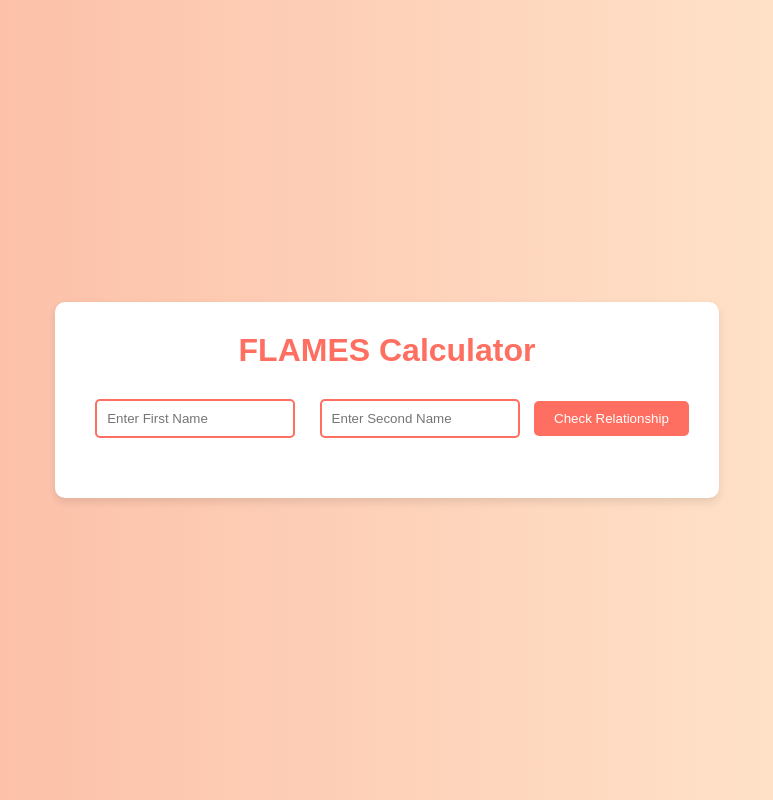
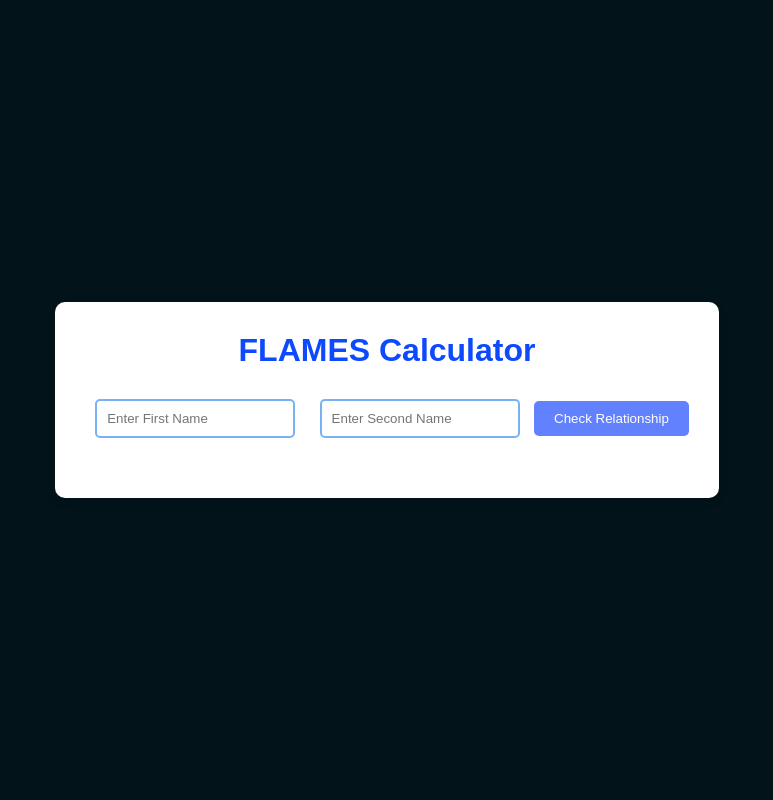
Before and after one commit to adarsh8tech/Flames, a plain HTML site: page index.html in a window 1280 px wide. Shown: the whole page, without its empty margins (253-1026 px from the left). Drawn offline with Linux system fonts and the light colour scheme.

Commit message:
Update style.css

```diff
--- a/style.css
+++ b/style.css
@@ -7,7 +7,7 @@
 
 body {
   background: #ffecd2;
-  background: linear-gradient(to right, #fcb69f, #ffecd2);
+  background: linear-gradient(to right, #02131a, #02131a);
   height: 100vh;
   display: flex;
   justify-content: center;
@@ -24,20 +24,20 @@ body {
 
 h1 {
   margin-bottom: 20px;
-  color: #ff6f61;
+  color: #0e4afd;
 }
 
 form input {
   padding: 10px;
   margin: 10px;
   width: 200px;
-  border: 2px solid #ff6f61;
+  border: 2px solid #79b1f5;
   border-radius: 5px;
 }
 
 button {
   padding: 10px 20px;
-  background-color: #ff6f61;
+  background-color: #6181ff;
   color: white;
   border: none;
   border-radius: 5px;
@@ -45,7 +45,7 @@ button {
 }
 
 button:hover {
-  background-color: #e45b4a;
+  background-color: #4a7be4;
 }
 
 #result {
```
